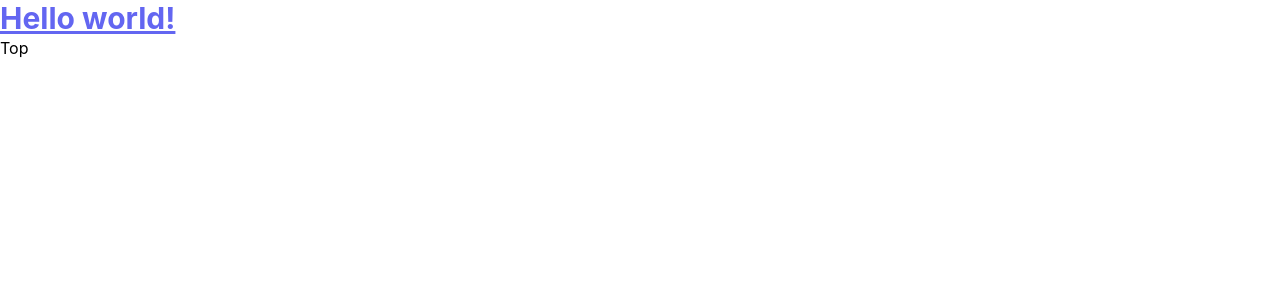
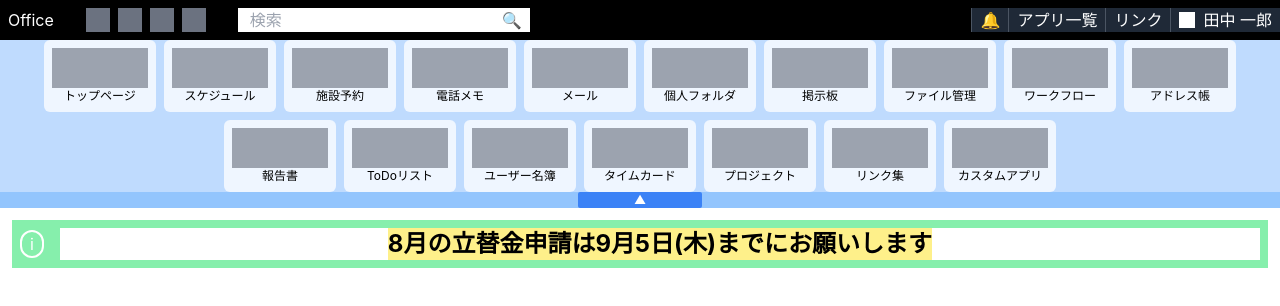
Before and after one commit to hangyuCho/tailwindcss-react, a React (Create React App) app: page / in a window 1280 px wide. Shown: the top 306 px of the page. Built offline with nearby package versions, Linux system fonts and the light colour scheme.

Commit message:
fix : add menuItems and Notice in top page

```diff
--- a/src/App.tsx
+++ b/src/App.tsx
@@ -4,9 +4,6 @@ import Top from "./components/home/top.tsx";
 function App() {
   return (
     <>
-      <h1 className="text-3xl font-bold underline text-indigo-500">
-        Hello world!
-      </h1>
       <Top />
     </>
   );
--- /dev/null
+++ b/src/components/home/parts/MenuItem.tsx
@@ -0,0 +1,15 @@
+type Props = {
+  label?: string;
+};
+const MenuItem: React.VFC<Props> = ({ label = "" }) => {
+  return (
+    <div className="w-28 p-2 flex bg-blue-50 justify-center flex-col rounded-md">
+      {/* icon */}
+      <div className="px-10 py-5 bg-gray-400"></div>
+      {/* label */}
+      <div className="flex justify-center text-sm sm:text-xs">{label}</div>
+    </div>
+  );
+};
+
+export default MenuItem;
--- /dev/null
+++ b/src/components/home/parts/Notice.tsx
@@ -0,0 +1,19 @@
+type Props = {
+  color?: string;
+  content?: string;
+};
+const Notice: React.FC<Props> = ({ color = "bg-green-300", content }) => {
+  return (
+    <div className={[color, "p-2 flex gap-4 items-center m-3"].join(" ")}>
+      <div className="border-2 border-white rounded-full bg-green-300 px-2">
+        <p className="text-white">i</p>
+      </div>
+      {/* inline  */}
+      <div className="w-full bg-white h-8 flex items-center justify-center font-bold text-2xl">
+        <p className="bg-yellow-200">{content}</p>
+      </div>
+    </div>
+  );
+};
+
+export default Notice;
--- a/src/components/home/top.tsx
+++ b/src/components/home/top.tsx
@@ -1,5 +1,101 @@
+import MenuItem from "./parts/MenuItem.tsx";
+import Notice from "./parts/Notice.tsx";
+
 function Top() {
-  return <h1>Top</h1>;
+  return (
+    /* top */
+    <div>
+      <div className="w-full">
+        {/* first line */}
+        <div className="w-full flex justify-between items-center bg-black text-white">
+          {/* left side */}
+          <div className="p-2 flex items-center gap-8">
+            {/* top logo */}
+            <div>
+              <p>Office</p>
+            </div>
+            {/* top icon */}
+            <ul className="gap-2 hidden lg:flex">
+              <li className="p-3 bg-gray-500"></li>
+              <li className="p-3 bg-gray-500"></li>
+              <li className="p-3 bg-gray-500"></li>
+              <li className="p-3 bg-gray-500"></li>
+            </ul>
+            {/* search */}
+            <div className="hidden px-2 bg-white lg:flex">
+              <input className="px-1" placeholder="検索" type="text" />
+              <p>🔍</p>
+            </div>
+          </div>
+          {/* right side */}
+          <div className="h-full bg-gray-800">
+            {/* right button group */}
+            <div className="h-full flex">
+              <button
+                className="h-full px-2 border-l border-gray-600"
+                type="button"
+              >
+                🔔
+              </button>
+              <button
+                className="h-full px-2 border-l border-gray-600"
+                type="button"
+              >
+                アプリ一覧
+              </button>
+              <button
+                className="h-full px-2 border-l border-gray-600"
+                type="button"
+              >
+                リンク
+              </button>
+              <button
+                className="h-full px-2 border-l border-gray-600 flex items-center"
+                type="button"
+              >
+                {/* login user */}
+                <div className="flex flex-row items-center gap-2">
+                  <div className="p-2 bg-white"></div>
+                  <div>田中 一郎</div>
+                </div>
+              </button>
+            </div>
+          </div>
+        </div>
+        {/* second line */}
+        <div className="w-full">
+          {/* button content group */}
+          <div className="flex justify-center bg-blue-200 flex-wrap gap-2">
+            {/* MenuItem */}
+            <MenuItem label="トップページ" />
+            <MenuItem label="スケジュール" />
+            <MenuItem label="施設予約" />
+            <MenuItem label="電話メモ" />
+            <MenuItem label="メール" />
+            <MenuItem label="個人フォルダ" />
+            <MenuItem label="掲示板" />
+            <MenuItem label="ファイル管理" />
+            <MenuItem label="ワークフロー" />
+            <MenuItem label="アドレス帳" />
+            <MenuItem label="報告書" />
+            <MenuItem label="ToDoリスト" />
+            <MenuItem label="ユーザー名簿" />
+            <MenuItem label="タイムカード" />
+            <MenuItem label="プロジェクト" />
+            <MenuItem label="リンク集" />
+            <MenuItem label="カスタムアプリ" />
+          </div>
+          {/* bottom line */}
+          <div className="bg-blue-300 flex justify-center">
+            <div className="text-xs bg-blue-500 px-14 rounded-sm text-white">
+              ▲
+            </div>
+          </div>
+        </div>
+      </div>
+      <Notice content="8月の立替金申請は9月5日(木)までにお願いします" />
+    </div>
+  );
 }
 
 export default Top;
```
